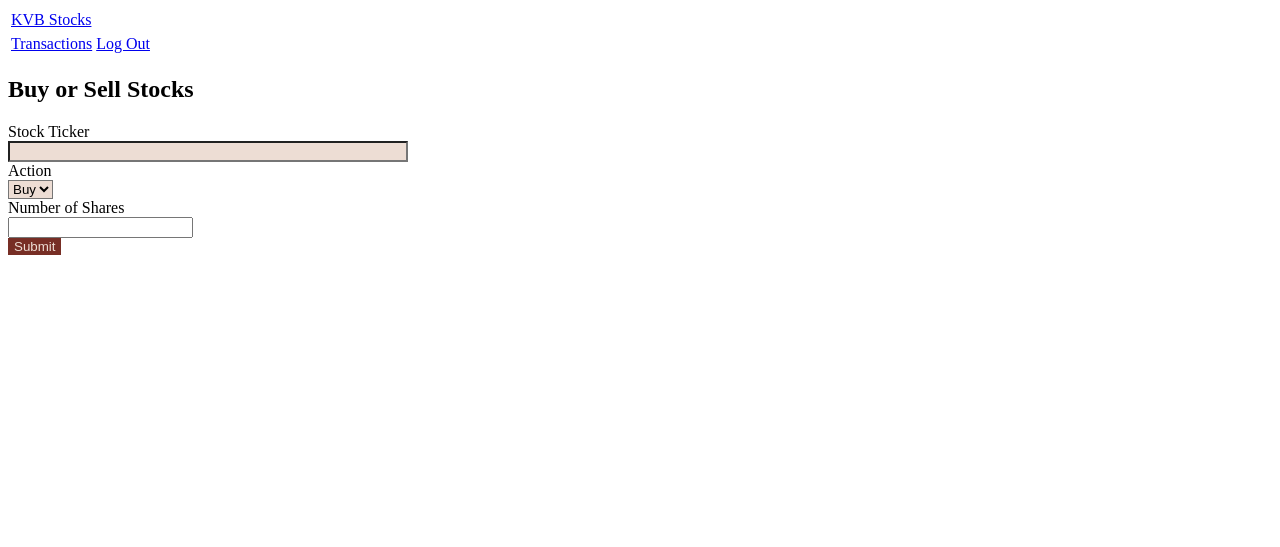
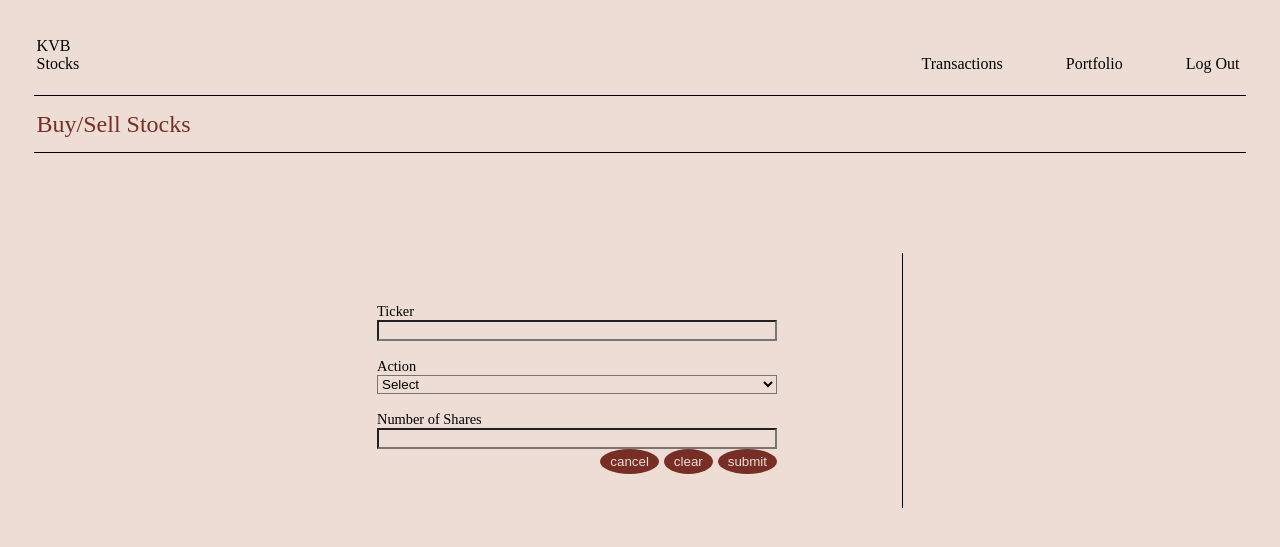
Before and after one commit to vincenzo100/Stock-Trading-System, a Django app: template frontend/user/templates/user-buy.html in a window 1280 px wide. Shown: the top 547 px of the page. Run offline with Django 5.2, Linux system fonts and the light colour scheme; the template is opened without the code that fills it, so the values that code supplies are empty; some web fonts are replaced.

Commit message:
Update user-buy.html

```diff
--- a/frontend/user/templates/user-buy.html
+++ b/frontend/user/templates/user-buy.html
@@ -1,37 +1,53 @@
 <html>
     <head>
         <meta charset="utf-8">
+        <meta name="viewport" content="width=device-width, initial-scale=1">
         <title>KVB Stocks - Buy/Sell Stocks</title>
-        <link rel="stylesheet" href="/admin/user-buy-styles.css"> <!-- Fixed path -->
-        <script defer src="/admin/user-buy.js"></script> <!-- Fixed path -->
+        <link rel="stylesheet" href="user-dep-layout.css">
+        <link rel="stylesheet" href="user-dep-styles.css">
+        <link rel="stylesheet" href="nav-bar.css">
     </head>
     <header>
         <table class="logo">
-            <td><a class="logo" href="/user-dash.html">KVB Stocks</a></td> <!-- Fixed path -->
+            <td><a class="logo" href="user-dash.html">KVB Stocks</a></td>
         </table>
         <table class="nav">
-            <td><a href="/user-trans.html">Transactions</a></td> <!-- Fixed path -->
-            <td><a href="/user-login.html">Log Out</a></td> <!-- Fixed path -->
+            <td><a href="user-trans.html">Transactions</a></td>
+            <td><a href="user-port.html">Portfolio</a></td>
+            <td><a href="user-login.html">Log Out</a></td>
+        </table>
+        <table class="line">
+            <tr></tr>
         </table>
     </header>
+    <!--always copy above text for nav bar-->
     <body>
-        <div class="container">
-            <h2>Buy or Sell Stocks</h2>
-            <form id="tradeForm">
-                <label for="ticker">Stock Ticker</label><br>
-                <input type="text" id="ticker" name="ticker" required><br>
-
+        <table class="title">
+            <tr>
+                <td>Buy/Sell Stocks</td>
+            </tr>
+        </table>
+    <!--always copy above for page title-->
+        <div class="bod">
+            <div class="right">
+                <form>
+                    <label for="ticker">Ticker</label><br>
+                    <input type="text" id="ticker" name="ticker"><br>
                     <label for="action">Action</label><br>
                     <select id="action" name="action">
+                        <option value="none">Select</option>
                         <option value="buy">Buy</option>
                         <option value="sell">Sell</option>
                     </select><br>
-
                     <label for="shares">Number of Shares</label><br>
-                <input type="number" id="shares" name="shares" required><br>
-
-                <button type="submit">Submit</button>
+                    <input type="text" id="shares" name="shares">
+                    <div class="extra">
+                        <button formaction="user-dash.html">cancel</button>
+                        <input type="reset" value="clear">
+                        <button type="submit" formaction="user-tconf.html">submit</button>
+                    </div>
                 </form>
+            </div>
         </div>
     </body>
     <script>
```
Lines whose indentation alone changed are shown as unchanged.
